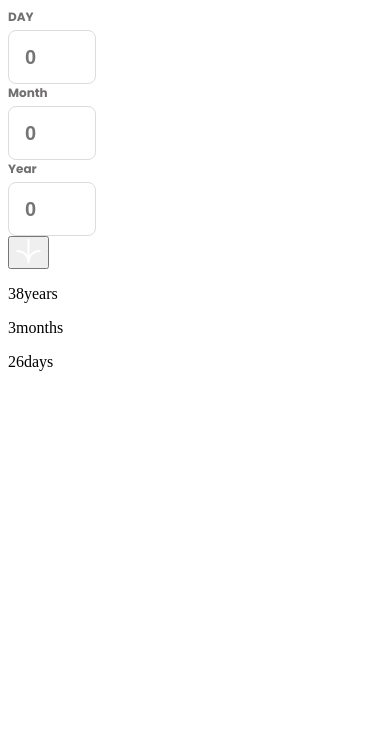
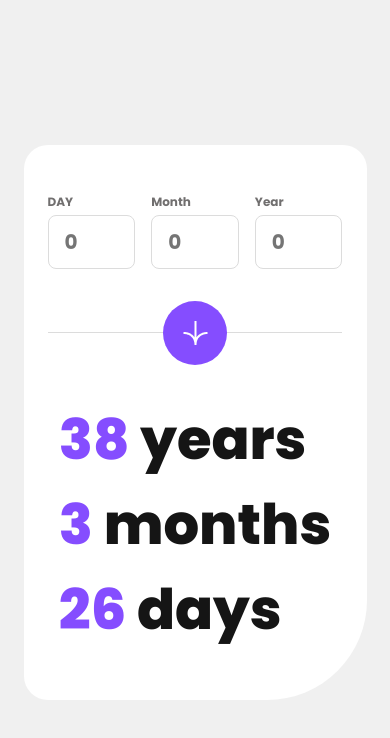
Before and after one commit to TedJenkler/Age-calculator-typescript-scss-jest, a React (Vite) app: page / in a window 390 px wide. Shown: the top 738 px of the page. Built offline with nearby package versions, Linux system fonts and the light colour scheme.

Commit message:
Style: Improve mobile layout for AgeCalc component

```diff
--- a/src/assets/scss/base/_index.scss
+++ b/src/assets/scss/base/_index.scss
@@ -2,6 +2,24 @@
 
 * {
     box-sizing: border-box;
+    font-family: "Poppins", sans-serif;
+}
+
+html, body {
+    background-color: $bg;
+    height: 100vh;
+    width: 100vw;
+    overflow: hidden;
+    margin: 0;
+}
+
+#root {
+    display: flex;
+    align-items: center;
+    justify-content: center;
+    width: 100%;
+    height: 100%;
+    overflow: hidden;
 }
 
 .input {
--- /dev/null
+++ b/src/assets/scss/components/_form.scss
@@ -0,0 +1,33 @@
+form {
+    position: relative;
+    display: flex;
+    padding: 3rem 1.5rem;
+    flex-direction: column;
+    align-items: center;
+    width: 21.4375rem;
+    border-radius: 1.5rem 1.5rem 6.25rem 1.5rem;
+    background-color: white;
+
+    .inputs {
+        display: flex;
+        gap: 1rem;
+        padding: 0 0 3.96875rem 0;
+        border-bottom: 0.0625rem solid $line;
+    }
+}
+
+button {
+    position: absolute;
+    display: flex;
+    justify-content: center;
+    align-items: center;
+    background-color: $purple;
+    top: 34%;
+    left: 50%;
+    transform: translate(-50%, -50%);
+    width: 4rem;
+    height: 4rem;
+    border-radius: 100%;
+    border: none;
+    outline: none;
+}
--- /dev/null
+++ b/src/assets/scss/components/_info.scss
@@ -0,0 +1,15 @@
+.info {
+    padding-top: 3.96875rem;
+
+    p {
+        font-size: 3.5rem;
+        font-weight: 800;
+        word-spacing: -2%;
+        color: $black;
+        margin: 0;
+
+        span {
+            color: $purple;
+        }
+    }
+}
--- a/src/assets/scss/main.scss
+++ b/src/assets/scss/main.scss
@@ -1,3 +1,6 @@
 @import './utils/variables';
 
+@import './components/form';
+@import './components/info';
+
 @import './base/index';
--- a/src/assets/scss/utils/_variables.scss
+++ b/src/assets/scss/utils/_variables.scss
@@ -1,2 +1,5 @@
 $grey: #716F6F;
 $line: #DCDCDC;
+$bg: #F0F0F0;
+$black: #151515;
+$purple: #854DFF;
--- a/src/components/Form.tsx
+++ b/src/components/Form.tsx
@@ -2,23 +2,20 @@ import DayInput from "./DayInput";
 import MonthInput from "./MonthInput";
 import YearInput from "./YearInput";
 import arrow from "../assets/images/arrow.png";
+import Info from "./Info";
 
 function Form() {
   return (
     <form>
-      <div>
+      <div className="inputs">
         <DayInput />
         <MonthInput />
         <YearInput />
-        <button>
+      </div>
+      <button className="button">
             <img src={arrow} alt="arrow"/>
         </button>
-      </div>
-      <div>
-        <p><span>38</span>years</p>
-        <p><span>3</span>months</p>
-        <p><span>26</span>days</p>
-      </div>
+      <Info />
     </form>
   )
 }
--- /dev/null
+++ b/src/components/Info.tsx
@@ -0,0 +1,11 @@
+function Info() {
+  return (
+    <div className="info">
+        <p><span>38 </span>years</p>
+        <p><span>3 </span>months</p>
+        <p><span>26 </span>days</p>
+    </div>
+  )
+}
+
+export default Info
```
